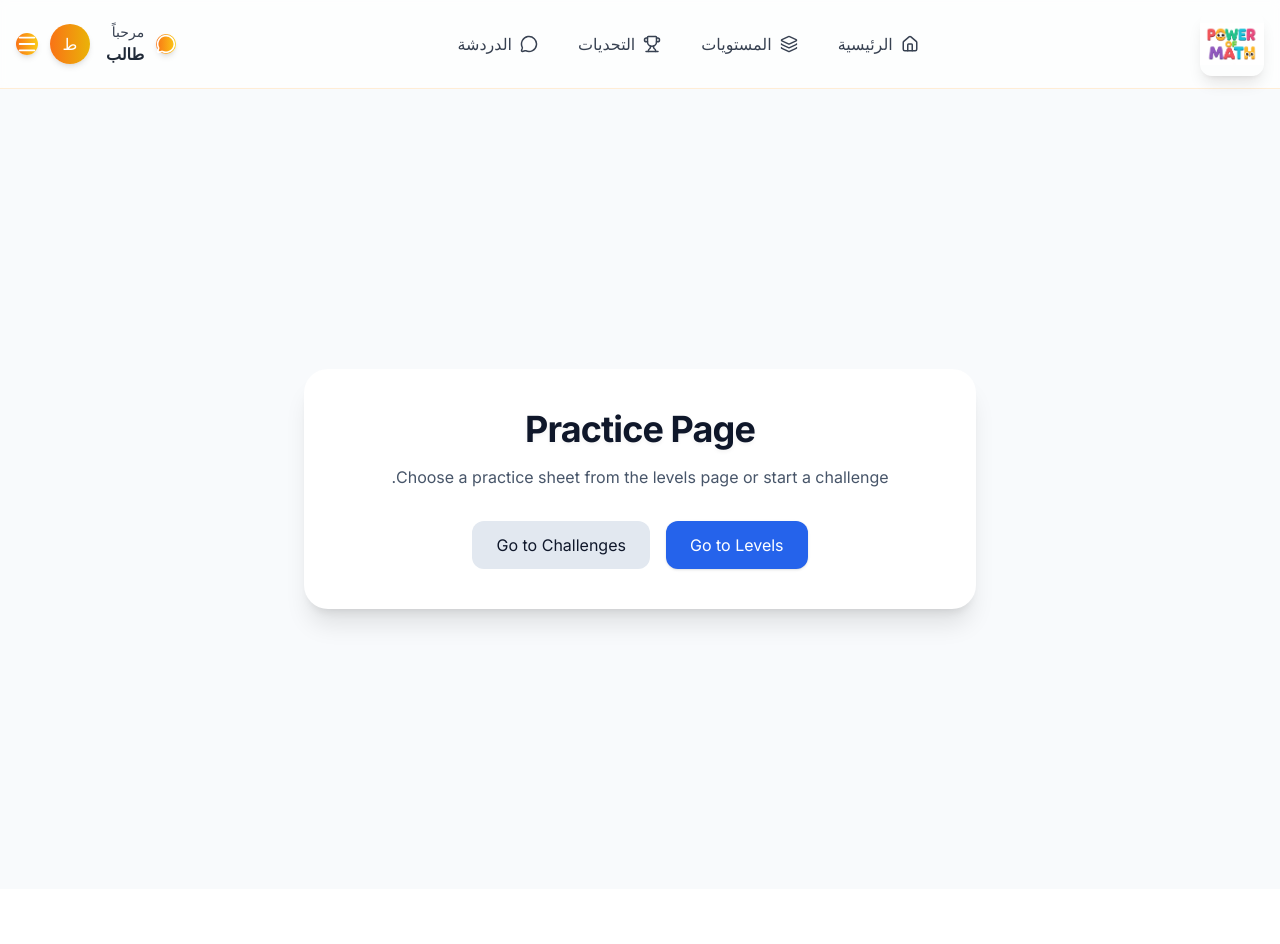
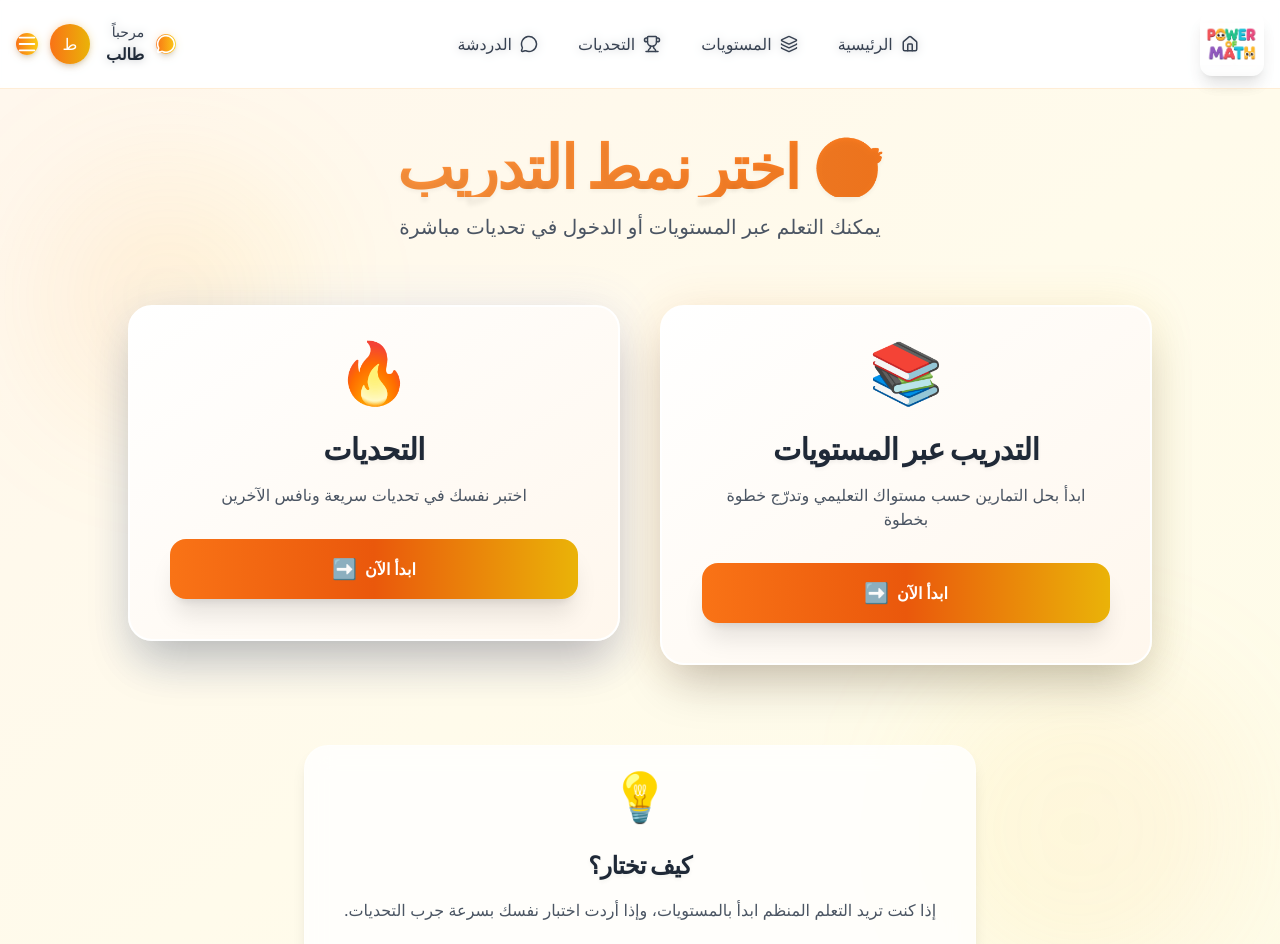
Before and after one commit to WWW-Alhnani-COM/PowerOFMathop, a Next.js app: page /practice in a window 1280 px wide. Shown: the top 944 px of the page. Before the commit the page ends 889 px from the top, so only its background shows below. Built offline with nearby package versions, Linux system fonts and the light colour scheme.

Commit message:
Refactor PracticeIndexPage layout and add options

```diff
--- a/src/app/practice/page.jsx
+++ b/src/app/practice/page.jsx
@@ -1,14 +1,121 @@
+'use client';
+
+import { useRouter } from 'next/navigation';
+import { useState } from 'react';
+import Header from '../../../components/layout/Header';
+
 export default function PracticeIndexPage() {
+  const router = useRouter();
+  const [hoveredCard, setHoveredCard] = useState(null);
+
+  const options = [
+    {
+      id: 1,
+      title: 'التدريب عبر المستويات',
+      description: 'ابدأ بحل التمارين حسب مستواك التعليمي وتدرّج خطوة بخطوة',
+      icon: '📚',
+      color: 'from-orange-500 to-yellow-500',
+      action: () => router.push('/levels')
+    },
+    {
+      id: 2,
+      title: 'التحديات',
+      description: 'اختبر نفسك في تحديات سريعة ونافس الآخرين',
+      icon: '🔥',
+      color: 'from-blue-500 to-indigo-500',
+      action: () => router.push('/challenge')
+    }
+  ];
+
   return (
-    <main className="min-h-screen flex items-center justify-center bg-slate-50 p-6">
-      <div className="max-w-2xl w-full rounded-3xl bg-white p-10 shadow-xl text-center">
-        <h1 className="text-4xl font-bold text-slate-900 mb-4">Practice Page</h1>
-        <p className="text-slate-600 mb-8">Choose a practice sheet from the levels page or start a challenge.</p>
-        <div className="flex flex-col gap-4 sm:flex-row sm:justify-center">
-          <a href="/levels" className="inline-block rounded-xl bg-blue-600 px-6 py-3 text-white shadow hover:bg-blue-700">Go to Levels</a>
-          <a href="/challenge" className="inline-block rounded-xl bg-slate-200 px-6 py-3 text-slate-900 hover:bg-slate-300">Go to Challenges</a>
+    <div className="min-h-screen flex flex-col bg-gradient-to-br from-orange-50 via-amber-50 to-yellow-50 relative overflow-hidden">
+
+      {/* خلفية */}
+      <div className="absolute inset-0 z-0">
+        <div className="absolute top-20 left-10 w-64 h-64 bg-gradient-to-r from-orange-400/10 to-yellow-400/10 rounded-full blur-3xl" />
+        <div className="absolute bottom-20 right-10 w-80 h-80 bg-gradient-to-r from-yellow-300/10 to-orange-300/10 rounded-full blur-3xl" />
+      </div>
+
+      <Header studentName={"طالب"} unreadCount={0} />
+
+      <div className="container mx-auto px-4 py-12 relative z-10">
+
+        {/* العنوان */}
+        <div className="text-center mb-16">
+          <h1 className="text-5xl md:text-6xl font-black mb-4 text-gradient-animated">
+            🎯 اختر نمط التدريب
+          </h1>
+          <p className="text-xl text-gray-600 max-w-2xl mx-auto">
+            يمكنك التعلم عبر المستويات أو الدخول في تحديات مباشرة
+          </p>
+        </div>
+
+        {/* الكروت */}
+        <div className="grid grid-cols-1 md:grid-cols-2 gap-10 max-w-5xl mx-auto">
+          {options.map((item) => (
+            <div
+              key={item.id}
+              className="relative group"
+              onMouseEnter={() => setHoveredCard(item.id)}
+              onMouseLeave={() => setHoveredCard(null)}
+            >
+
+              {/* خلفية متحركة */}
+              <div className={`absolute inset-0 bg-gradient-to-r ${item.color} rounded-3xl blur-xl transition-all duration-500 ${
+                hoveredCard === item.id ? 'scale-110 opacity-30' : 'scale-100 opacity-10'
+              }`} />
+
+              {/* الكرت */}
+              <div className="card-3d relative p-10 text-center cursor-pointer"
+                   onClick={item.action}>
+
+                {/* الأيقونة */}
+                <div className="text-6xl mb-6 animate-bounce">
+                  {item.icon}
+                </div>
+
+                {/* العنوان */}
+                <h2 className="text-3xl font-black text-gray-800 mb-4 group-hover:text-orange-600 transition">
+                  {item.title}
+                </h2>
+
+                {/* الوصف */}
+                <p className="text-gray-600 mb-8">
+                  {item.description}
+                </p>
+
+                {/* زر */}
+                <button className="btn-magic w-full">
+                  <span className="flex items-center justify-center gap-2">
+                    <span>ابدأ الآن</span>
+                    <span className="text-xl">
+                      {hoveredCard === item.id ? '🚀' : '➡️'}
+                    </span>
+                  </span>
+                </button>
+              </div>
+            </div>
+          ))}
+        </div>
+
+        {/* رسالة توجيه */}
+        <div className="mt-20 text-center">
+          <div className="card-glass max-w-2xl mx-auto p-8">
+            <div className="text-5xl mb-6 animate-bounce">💡</div>
+            <h3 className="text-2xl font-black text-gray-800 mb-4">
+              كيف تختار؟
+            </h3>
+            <p className="text-gray-600 mb-6">
+              إذا كنت تريد التعلم المنظم ابدأ بالمستويات، وإذا أردت اختبار نفسك بسرعة جرب التحديات.
+            </p>
+            <div className="flex flex-wrap gap-4 justify-center">
+              <div className="badge-glow">📚 تعلم تدريجي</div>
+              <div className="badge-glow">🔥 تحديات سريعة</div>
+              <div className="badge-glow">🎯 أهداف واضحة</div>
+            </div>
+          </div>
         </div>
       </div>
-    </main>
-  )
+    </div>
+  );
 }
```
